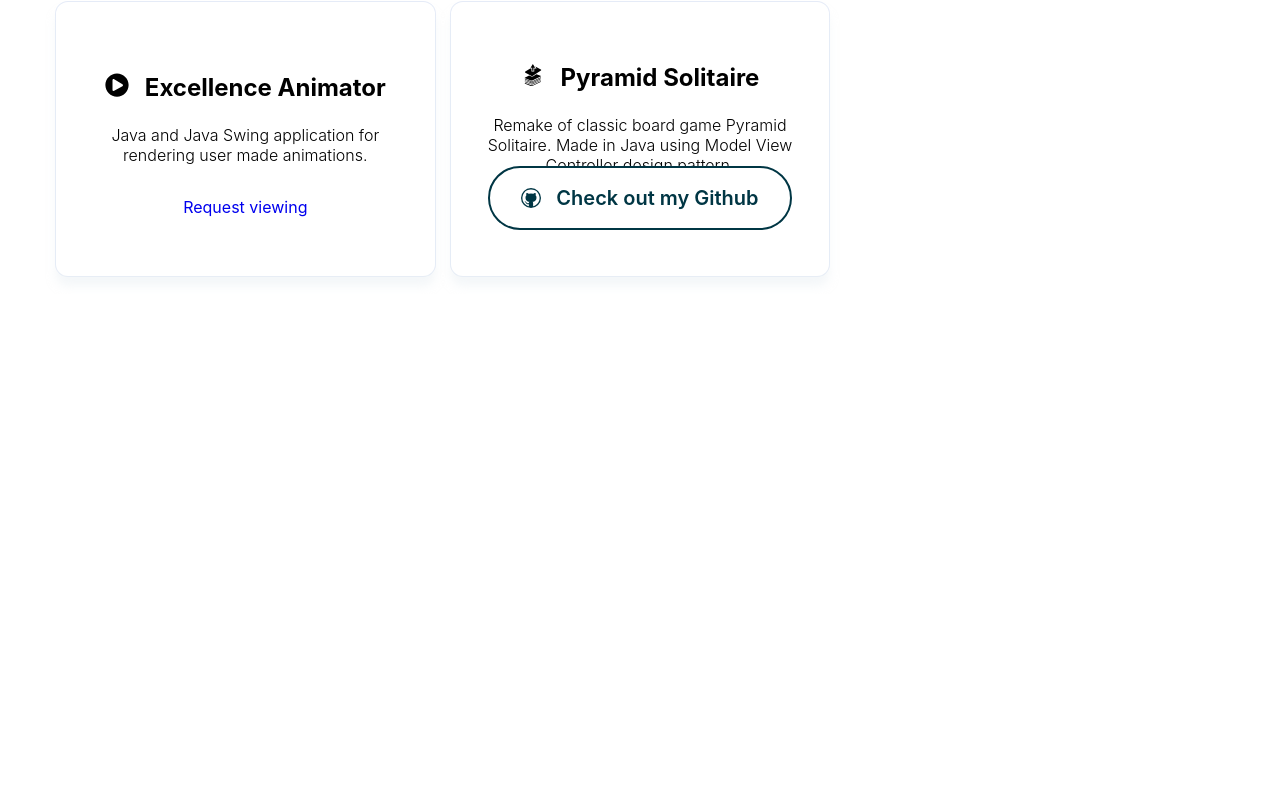
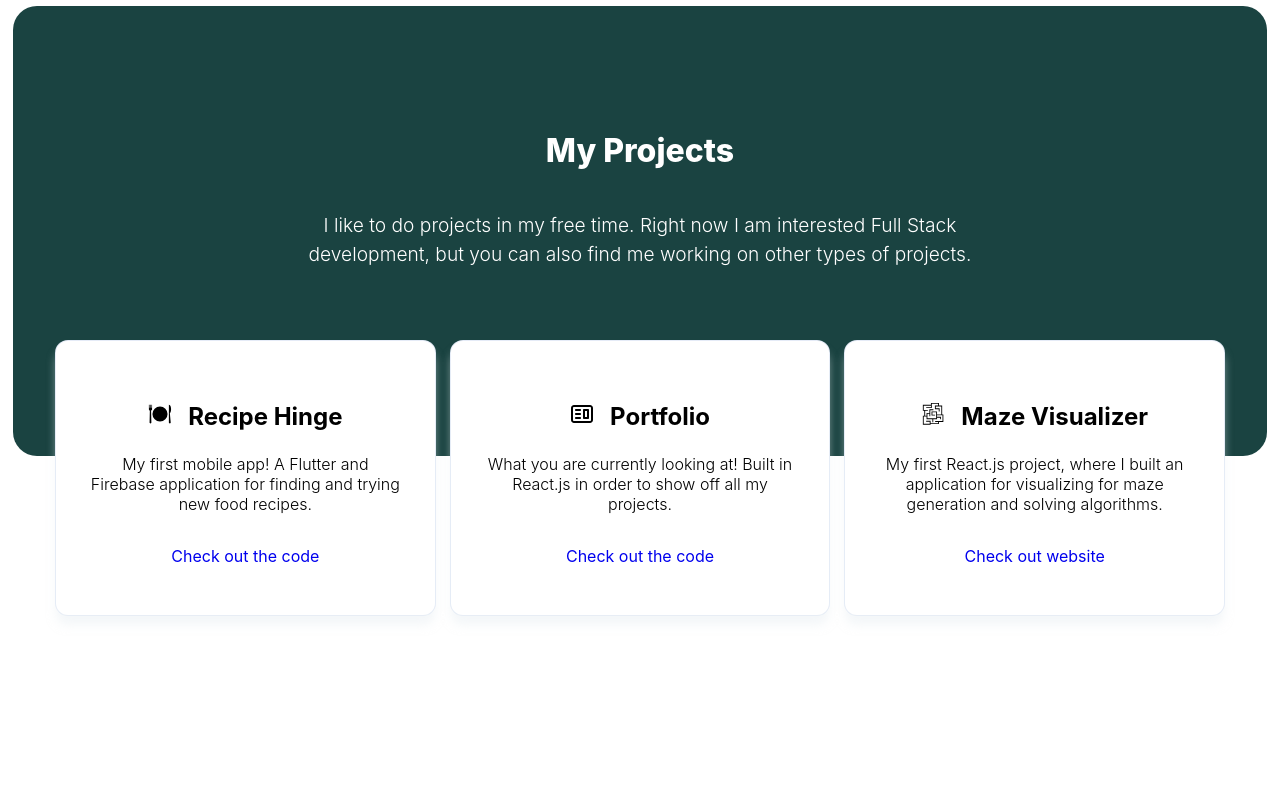
Before and after one commit to jhrudden/jhrudd.github.io, a React (Create React App) app: page / in a window 1280 px wide. Shown: the part 794-1594 px from the top of the page. Before the commit the page ends 1088 px from the top, so only its background shows below. Built offline with nearby package versions, Linux system fonts and the light colour scheme.

Commit message:
fix project spacing

```diff
--- a/src/components/ProjectSection/ProjectElements.js
+++ b/src/components/ProjectSection/ProjectElements.js
@@ -2,6 +2,8 @@ import styled from "styled-components";
 
 export const ProjectContainer = styled.div`
   display: flex;
+  width: 100%;
+  height: 100%;
   flex-direction: column;
   align-items: center;
   background: #fff 50%;
@@ -94,21 +96,21 @@ export const CardWrapper = styled.div`
 
 export const CalloutWrapper = styled.a`
   margin-top: 2rem;
-  margin-bottom: 4rem;
+  margin-bottom: 10rem;
   height: 60px;
   width: 300px;
   display: flex;
   justify-content: center;
   align-items: center;
-  color: #003644;
+  color: #1a4341;
   background-color: #fff;
   border-radius: 50px;
-  border: 2px solid #003644;
+  border: 2px solid #1a4341;
   cursor: pointer;
   text-decoration: none;
 
   &:hover {
-    background-color: #003644;
+    background-color: #1a4341;
     color: #fff;
   }
 `;
--- a/src/components/pages/index.js
+++ b/src/components/pages/index.js
@@ -1,5 +1,5 @@
 import React, { useState } from "react";
-import Home2Section from "../Hero2Section";
+import Home2Section from "../HeroSection";
 import Navbar from "../Navbar";
 import Project from "../ProjectSection";
 import Sidebar from "../Sidebar";
```
